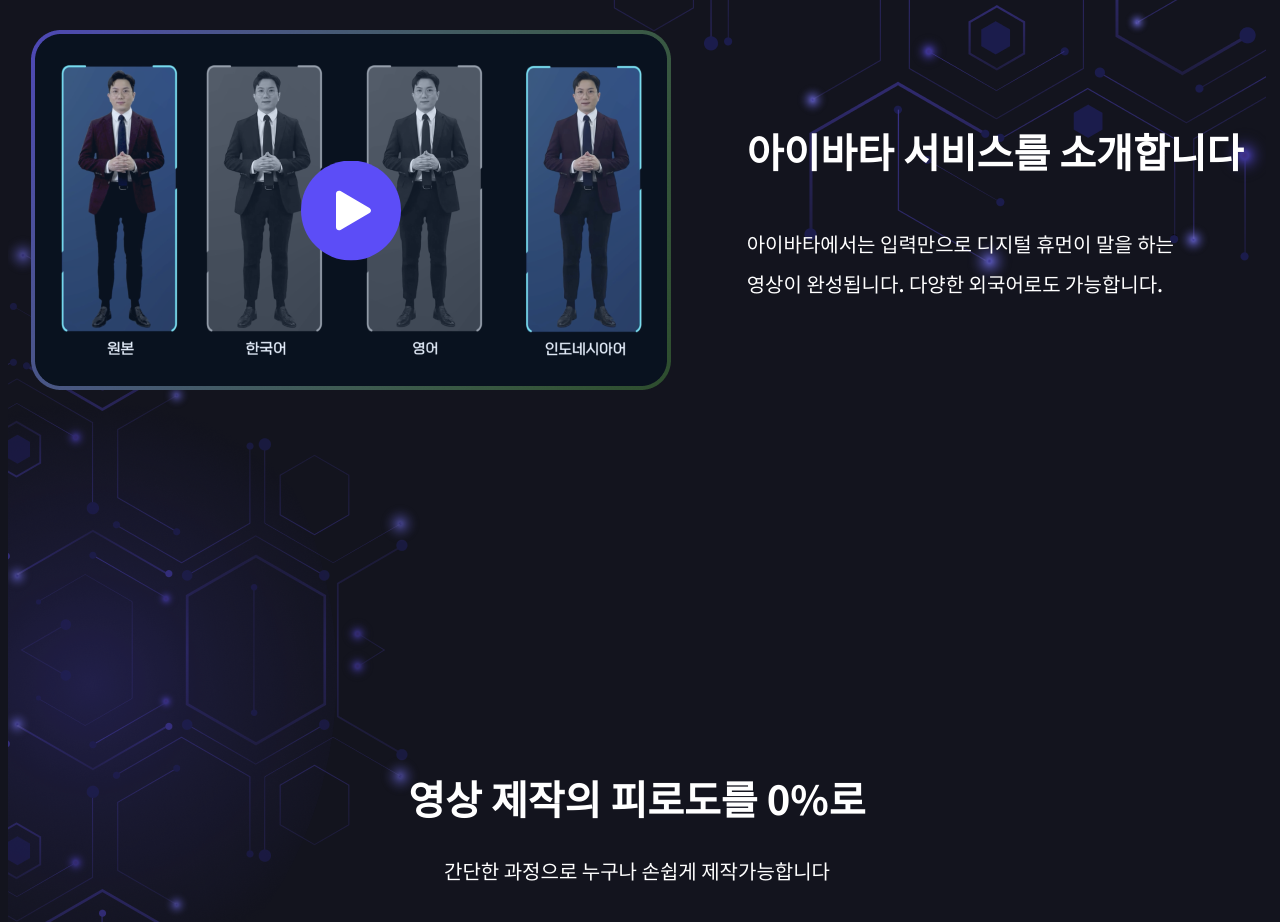
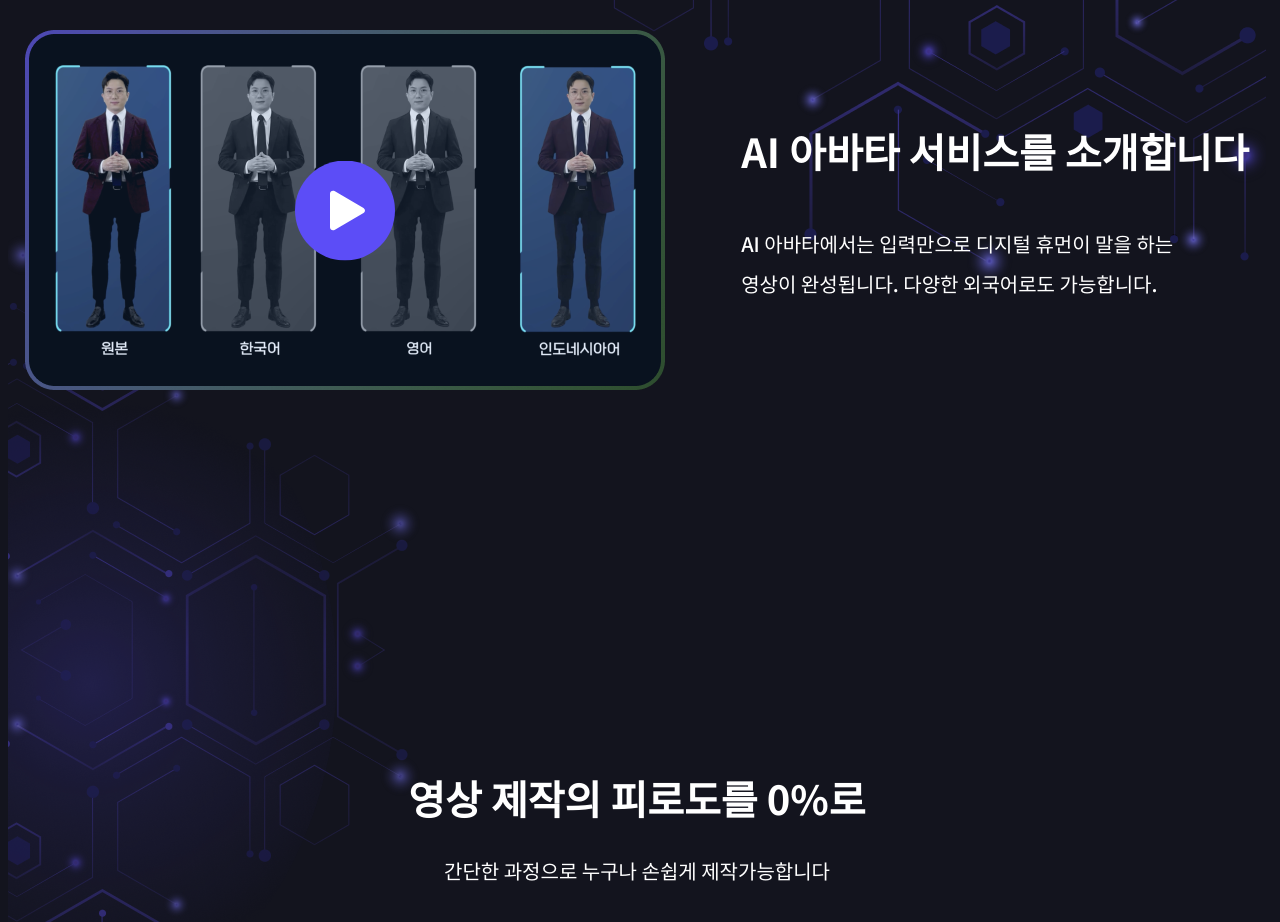
Before and after one commit to FC-final-project-team7/just-try-eat-ai-video-FE, a React (Vite) app: page / in a window 1280 px wide. Shown: the part 1100-2022 px from the top of the page. Built offline with nearby package versions, Linux system fonts and the light colour scheme; what object-typed would draw is missing.

Commit message:
feat: Add video property

```diff
--- a/src/pages/Main/index.tsx
+++ b/src/pages/Main/index.tsx
@@ -57,7 +57,7 @@ const MainPage = () => {
 
       <S.VideoSection>
         {showVideo && (
-          <video autoPlay controls width="640">
+          <video autoPlay controls width="640" controlsList="nodownload">
             <source src={video} type="video/mp4" />
           </video>
         )}
@@ -70,9 +70,9 @@ const MainPage = () => {
           </S.VideoImgBlock>
         )}
         <S.LeftTextGroup>
-          <S.Title>아이바타 서비스를 소개합니다</S.Title>
+          <S.Title>AI 아바타 서비스를 소개합니다</S.Title>
           <S.Description>
-            아이바타에서는 입력만으로 디지털 휴먼이 말을 하는 <br />
+            AI 아바타에서는 입력만으로 디지털 휴먼이 말을 하는 <br />
             영상이 완성됩니다. 다양한 외국어로도 가능합니다.
           </S.Description>
         </S.LeftTextGroup>
```
